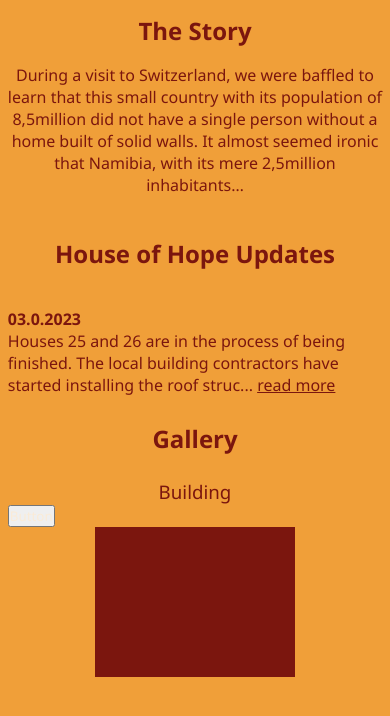
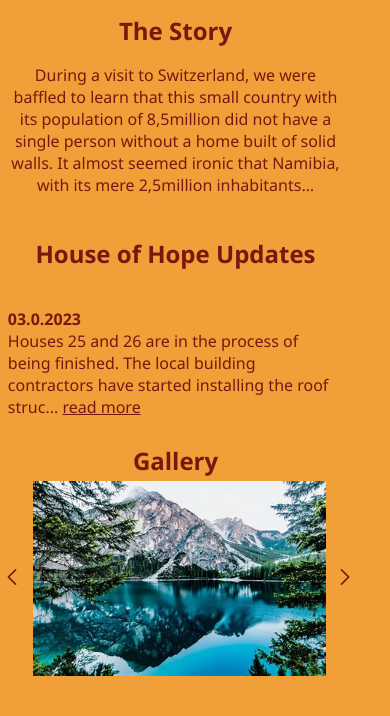
Before and after one commit to ShalomiAhavah/House-of-Hope, a plain HTML site: page SubPages/story-updates.html in a window 390 px wide. Shown: the part 120-836 px from the top of the page. Drawn offline with nearby package versions, Linux system fonts and the light colour scheme.

Commit message:
slideshow base

```diff
--- a/SubPages/story-updates.css
+++ b/SubPages/story-updates.css
@@ -16,6 +16,14 @@
 body {
     background-color: #F09F39;
     color: #7B160E ;
+    width: 100vw;
+}
+
+#page-container {
+    margin: 0;
+    width: 90vw;
+    overflow-x: hidden;
+    color: #7B160E;
 }
 
 
@@ -86,21 +94,50 @@ body {
         margin: 3vh 0 0 0;
     }
 
-    #gallery-container--main {
-        padding: 2vw;
+    #slideshow-container {
+        width: 75vw;
+        overflow: hidden;
+        position: relative;
+        margin: 0 auto;
+    }
+    /* #slideshow-container button {
+        color: black;
+    } */
 
-        .gallery-title{
-            color: #7B160E;
-            text-align: center;
-            margin: 2vh 0 0 0;
-        }
+#slideshow {
+    width: 300vw; /*adjust based on image dimesnions*/
+    display: flex;
+    transition: transform 0.5s ease-in-out;
 
-#slideshow1 {
-    width: 200px;
-    height: 150px;
-    background-color: #7B160E;
-    margin: auto;
-    overflow: hidden;
+}
+
+#prev, #next {
+    background-color: transparent;
+    border: none;
+    width: 18px;
+    height: 18px;
+    background-repeat: no-repeat;
+}
+
+#next {
+   /* margin: 85px 0 0 83vw;  */
+   background-image: url(/Resources/icons/next.png);
+}
+#prev {
+    /* margin: 85px 0 0 -2vw; */
+    background-image: url(/Resources/icons/prev.png);
+}
+
+.slideshow-item {
+    width: 75vw;
+    height: auto; /* Adjust this height based on your image dimensions */
+}
+
+.controls-cage {
+    width: 90vw;
     display: flex;
+    align-items: center;
+    flex-direction: row;
+    padding: 1vw;
 }
-    }}
+}
--- a/SubPages/story-updates.html
+++ b/SubPages/story-updates.html
@@ -10,10 +10,10 @@
 <!-- Optional Theme stylesheet -->
 <link rel="stylesheet" href="node_modules/@glidejs/glide/dist/css/glide.theme.min.css">
 
-<script src="subpageScript.js"></script>
 </head>
 
 <body>
+    <div id="page-container">
 
     <h1 class="story-updates--heading">The House of Hope Story and Updates</h1>
     <div id="story-container">
@@ -42,13 +42,25 @@
     </div>
 
     <h2 id="gallery-heading">Gallery</h2>
-    <div id="gallery-container--main">
-        <h3 class="gallery-title">Building</h3>
-        <button id="button" onclick="nextImage1()">Button</button>
-        <div id="slideshow1">
+    <!--
+     #image-slider = #slideshow
+    .slider-image = .slideshow-item
+    -->
+<div class="controls-cage">
+    <button id="prev"></button>
+<div id="slideshow-container" class="slideshow-container">
+   <div id="slideshow">
+    <img src="images/testimage1.jpg" alt="" class="slideshow-item">
+    <img src="images/testimage2.jpg" alt="" class="slideshow-item">
+    <img src="images/testimage3.jpg" alt="" class="slideshow-item">
+    <img src="images/testimage4.jpg" alt="" class="slideshow-item">
+    </div>
+</div>
+<button id="next"></button>
+</div>
 
-        </div>
-    </div>
+</div>
 
+<script src="subpageScript.js"></script>
 </body>
 </html>
--- a/SubPages/subpageScript.js
+++ b/SubPages/subpageScript.js
@@ -1,49 +1,39 @@
+
+//slider = slideshow
+//currentImage = currentSlide
+
+const slideshow = document.getElementById("slideshow");
+const prev = document.getElementById("prev");
+const next = document.getElementById("next");
+// const imageWidth = document.querySelector('.slideshow-item').clientWidth;
+const imageWidth = 75;
+
+let currentSlide = 0;
+
+next.addEventListener('click', () => {
+    currentSlide++;
+    if (currentSlide > slideshow.children.length - 1) {
+        currentSlide = 0;
+    }
+    updateSlideshow();
+});
+
+prev.addEventListener('click', () => {
+    currentSlide--;
+    if (currentSlide < 0) {
+        currentSlide = slideshow.children.length - 1;
+    }
+    updateSlideshow();
+});
+
+function updateSlideshow() {
+    var translateValue = -currentSlide * imageWidth;
+    slideshow.style.transform = `translateX(${translateValue}vw)`;
+}
 
 
 
-// function nextImage1(slideshow1) {
-//     var image = document.getElementById("slideshow1");
-//     for(var i = 0; i < imgArray1.length; i++) {
-//         if(imgArray1[i].src == image.src) {
-//             if (i === imgArray1.length){
-//                 document.getElementById("slideshow1").src = imgArray1[0].src;
-//                 break;
-//             }
-//             document.getElementById("slideshow1").src = imgArray1[i+1].src;
-//             break;
-//         }
-//             }
-//         }
-
-// var imgArray1 = new Array();
-
-// imgArray1[0] = new Image();
-// imgArray1[0].src = "images/testimage1.jpg";
-
-// imgArray1[1] = new Image();
-// imgArray1[1].src = "images/testimage2.jpg";
-
-// imgArray1[2] = new Image();
-// imgArray1[2].src = "images/testimage3.jpg";
-
-// imgArray1[3] = new Image();
-// imgArray1[3].src = "images/testimage4.jpg";
-// imgArray1[3] = "images/testimage4.jpg"
-// }
-
-
-
-function nextImage1() {
-    let imagesArray = ["images/testimage1.jpg","images/testimage2.jpg","images/testimage3.jpg"];
-
-    let image = document.getElementById("slideshow1");
-    let prevCounter = 0; // declare a variable to store the previous value of counter
-    let button = document.getElementById("button");
-    let counter = 0;
-    button.addEventListener("click", function blep() {
-        let counter = counter+1;
-        console.log(counter);
-    });
-    image.style.backgroundImage = "url(" + imagesArray[counter] + ")";
-
-}
+//Credits
+console.log(
+    "Next/Prev Icon credits:https://www.flaticon.com/authors/freepik"
+)
```
Also changed, not shown: Resources/icons/copy link png.png (renamed from Resources/copy link png.png), Resources/icons/next.png (added), Resources/icons/prev.png (added).
